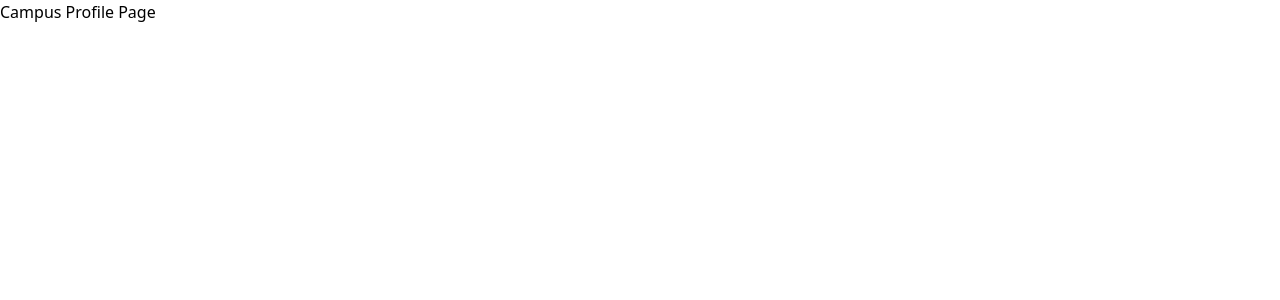
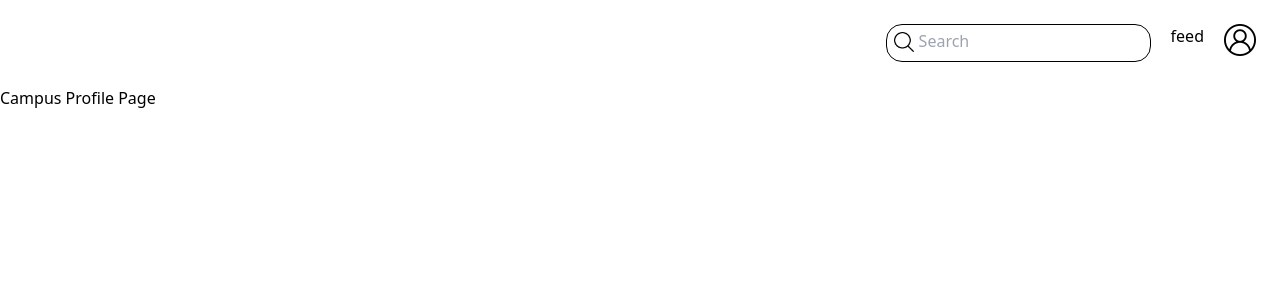
Before and after one commit to krish3276/Suno-Campus, a React (Vite) app in the folder Frontend/sunocampus/: page /profile in a window 1280 px wide. Shown: the top 300 px of the page. Built offline with nearby package versions, Linux system fonts and the light colour scheme.

Commit message:
register,login link and navbar created

```diff
--- a/Frontend/sunocampus/src/App.jsx
+++ b/Frontend/sunocampus/src/App.jsx
@@ -8,6 +8,7 @@ import Admin from "./pages/Admin";
 
 function App() {
   return (
+
     <Routes>
       <Route path="/" element={<Feed />} />
       <Route path="/login" element={<Login />} />
--- /dev/null
+++ b/Frontend/sunocampus/src/components/Navbar.jsx
@@ -0,0 +1,21 @@
+import React from 'react'
+import { Link } from 'react-router-dom'
+
+const Navbar = () => {
+    return (
+        <>
+            <div className='container'>
+                <ul className='flex justify-end gap-5 p-6'>
+                    <div className='flex relative'>
+                        <img src="/images/search.png" className='w-5 absolute m-2 md:m-2' />
+                        <input type="seacrch" placeholder='Search' className='border border-black rounded-2xl pb-2 pl-8 pt-1 md:pl-8' />
+                    </div>
+                    <Link to="/">feed</Link>
+                    <Link to="/profile"><img src="/images/profile.png" className='w-8' /></Link>
+                </ul>
+            </div>
+        </>
+    )
+}
+
+export default Navbar
--- a/Frontend/sunocampus/src/pages/Feed.jsx
+++ b/Frontend/sunocampus/src/pages/Feed.jsx
@@ -1,3 +1,11 @@
+import React from 'react'
+import Navbar from "../components/Navbar";
+
 export default function Feed() {
-  return <h1>Campus Feed Page</h1>;
+  return (
+    <>
+      <Navbar/>
+      <h1>Campus Feed Page</h1>
+    </>
+  )
 }
--- a/Frontend/sunocampus/src/pages/Login.jsx
+++ b/Frontend/sunocampus/src/pages/Login.jsx
@@ -1,4 +1,5 @@
 import React, { useState } from "react";
+import { Link } from 'react-router-dom'
 
 export default function Login() {
   const [formData, setFormData] = useState({
@@ -21,10 +22,11 @@ export default function Login() {
   };
 
   return (
+    <>
       <div className="bg-gray-200 w-[100vw] h-[100vh] flex justify-center items-center text-gray-500 font-sans">
 
         <div className="flex md:w-[55rem] md:min-h-[40rem] rounded-[1.75rem] bg-white shadow-2xl">
-        <div className="md:left hidden md:flex md:items-center md:justify-center md:bg-[#eef2ff]  md:rounded-l-[1.75rem]">
+          <div className="md:left hidden md:flex md:items-center md:justify-center md:bg-[#eef2ff] md:rounded-l-[1.75rem]">
             <img src="/images/reg-img.png" alt="Registration illustration" className="max-h-[18rem] object-contain" />
           </div>
 
@@ -84,10 +86,15 @@ export default function Login() {
                   Login
                 </button>
               </div>
+              <p>
+                Don't have an account?
+                <Link to="/register" className="pl-2 text-blue-600 underline hover:text-blue-800">Register here</Link>
+              </p>
 
             </form>
           </div>
         </div>
       </div>
+    </>
   );
 }
--- a/Frontend/sunocampus/src/pages/Profile.jsx
+++ b/Frontend/sunocampus/src/pages/Profile.jsx
@@ -1,3 +1,11 @@
+import React from 'react'
+import Navbar from '../components/Navbar'
+
 export default function Profile() {
-  return <h1>Campus Profile Page</h1>;
+  return (
+    <>
+      <Navbar />
+      <h1>Campus Profile Page</h1>
+    </>
+  )
 }
--- a/Frontend/sunocampus/src/pages/Register.jsx
+++ b/Frontend/sunocampus/src/pages/Register.jsx
@@ -24,11 +24,12 @@ export default function Register() {
   };
 
   return (
+    <>
       <div className="bg-gray-200 w-[100vw] h-[100vh] flex justify-center items-center text-gray-500 font-sans">
 
         <div className="flex md:w-[55rem] md:min-h-[40rem] rounded-[1.75rem] bg-white shadow-2xl">
           <div className="md:left hidden md:flex md:items-center md:justify-center md:bg-[#eef2ff]  md:rounded-l-[1.75rem]">
-          <img src="/images/reg-img.png" alt="Registration illustration" className="max-h-[18rem] object-contain"/>
+            <img src="/images/reg-img.png" alt="Registration illustration" className="max-h-[18rem] object-contain" />
           </div>
 
           <div className="right float-end p-6 sm:w-[25rem]  md:rounded-r-[1.75rem] bg-white shadow-2xl">
@@ -147,5 +148,6 @@ export default function Register() {
           </div>
         </div>
       </div>
+    </>
   );
 }
```
Also changed, not shown: Frontend/sunocampus/public/images/profile.png (added), Frontend/sunocampus/public/images/search.png (added). Lines whose indentation alone changed are shown as unchanged.
